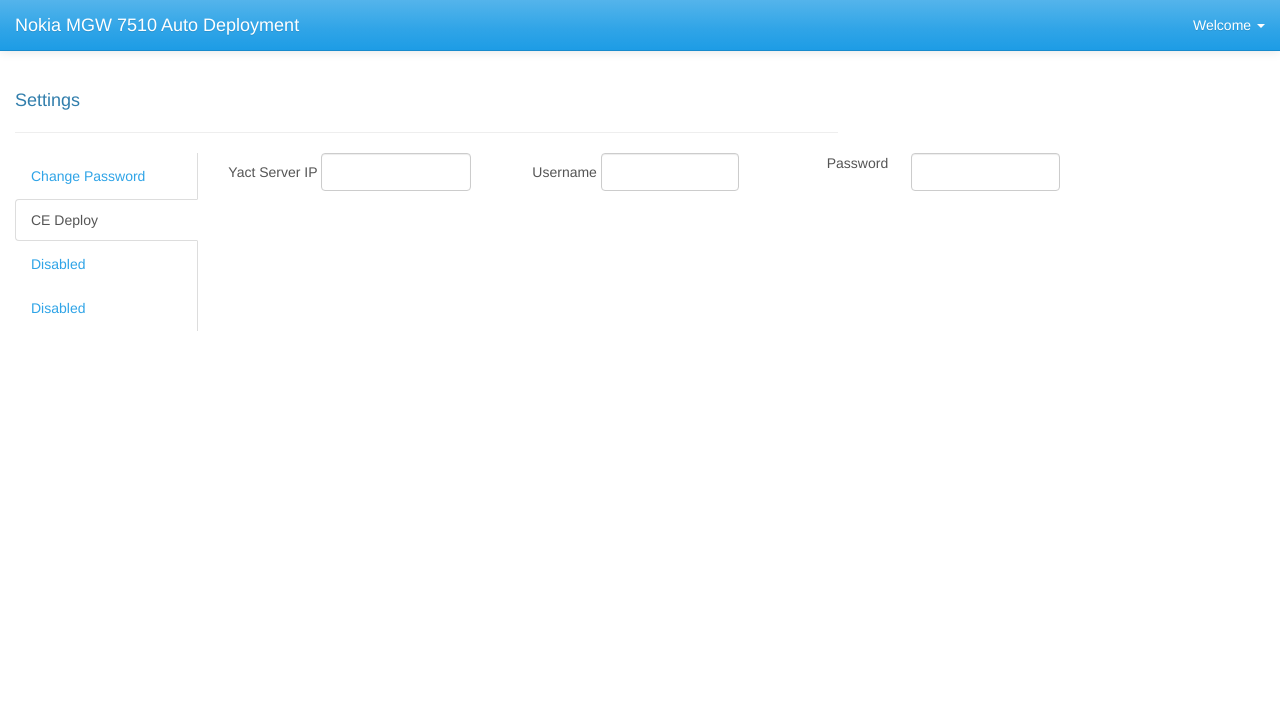
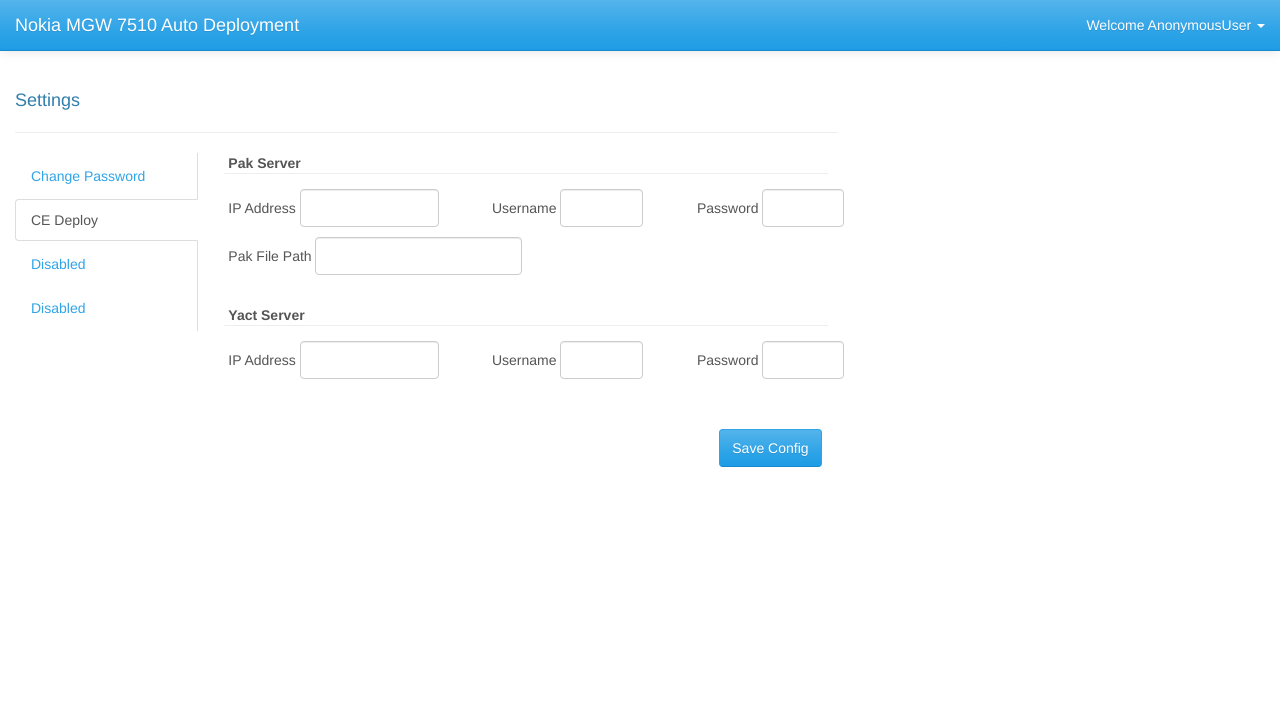
Before and after one commit to gter1216/mgw7510-web, a Django app: template mgw7510/templates/settings.html in a window 1280 px wide, after a click on "CE Deploy". Shown: the top 707 px of the page. Run offline with Django 3.2, Linux system fonts and the light colour scheme; the template is opened without the code that fills it, so the values that code supplies are empty; some libraries are stand-ins or nearby versions.

Commit message:
settigns done. now start coding pak list

```diff
--- a/R01/urls.py
+++ b/R01/urls.py
@@ -49,6 +49,10 @@
 
     url(r'^settings/$', 'mgw7510.views.settings'),
 
+    url(r'^settings/get-current-config$', 'mgw7510.views.getCurrentConfig'),
+
+    url(r'^settings/save-config$', 'mgw7510.views.saveConfig'),
+
     # http://135.251.216.181/logout, This is the page after the user logged out
     url(r'^logout/$', 'mgw7510.views.logout'),
 
--- a/mgw7510/templates/settings.html
+++ b/mgw7510/templates/settings.html
@@ -56,7 +56,7 @@
 					<ul class="nav navbar-nav navbar-right">
 						<li class="dropdown">
 							<a class="dropdown-toggle" data-toggle="dropdown" href="#" id="themes">
-								Welcome {{paramUser}}
+								Welcome {{user}}
 								<span class="caret"></span>
 							</a>
 							<ul class="dropdown-menu" aria-labelledby="themes">
@@ -142,19 +142,54 @@
 
                         <!-- CE Deploy Settings-->
                         <div class="tab-pane" id="ceDeploy">
-                            <form id="ceDeploySettingForm" method="post" class="form-inline" action="ce-deploy-settings/" role="form" >
+                            <form id="ceDeploySettingForm" method="post" class="form-inline" role="form" >
+
+                                <!-- Pak Server Config-->
+                                <div style="margin-bottom: 0em; font-weight: 600">Pak Server</div>
+                                <hr style="margin-bottom: 1em; margin-top: 0em; width: 65%; margin-left: -0.5%;height: 1px">
+                                <div class="form-group" >
+                                    <label class="control-label" style="font-weight: 300;">IP Address</label>
+                                    <input type="text" class="form-control" name="pakServerIp" id="pakServerIp" style="width: 50%">
+                                </div>
+                                <div class="form-group" style="margin-left: -2%">
+                                    <label class="control-label" style="font-weight: 300;">Username</label>
+                                    <input type="text" class="form-control" name="pakServerUsername" id="pakServerUsername" style="width: 30%">
+                                </div>
+                                <div class="form-group" style="margin-left: -8%">
+                                    <label class="control-label" style="font-weight: 300">Password</label>
+                                    <input type="text" class="form-control" name="pakServerPasswd" id="pakServerPasswd" style="width: 30%">
+                                </div>
+                                <div style="height: 10px"></div>
                                 <div class="form-group">
-                                    <label class="control-label" style="font-weight: 300">Yact Server IP</label>
-                                    <input type="text" class="form-control" name="username" id="cpUsername" style="width: 50%">
+                                    <label class="control-label" style="font-weight: 300;">Pak File Path</label>
+                                    <input type="text" class="form-control" name="pakServerFp" id="pakServerFp">
+                                </div> <!-- Yact Server Config-->
+
+                                <div style="height: 30px;"></div>
+
+                                <!-- Yact Server Config-->
+                                <div style="margin-bottom: 0em; font-weight: 600">Yact Server</div>
+                                <hr style="margin-bottom: 1em; margin-top: 0em; width: 65%; margin-left: -0.5%;height: 1px">
+                                <div class="form-group" >
+                                    <label class="control-label" style="font-weight: 300;">IP Address</label>
+                                    <input type="text" class="form-control" name="yactUsername" id="yactUsername" style="width: 50%">
                                 </div>
+                                <div class="form-group" style="margin-left: -2%">
+                                    <label class="control-label" style="font-weight: 300;">Username</label>
+                                    <input type="text" class="form-control" name="yactUsername" id="yactUsername" style="width: 30%">
+                                </div>
+                                <div class="form-group" style="margin-left: -8%">
+                                    <label class="control-label" style="font-weight: 300">Password</label>
+                                    <input type="text" class="form-control" name="yactUsername" id="yactUsername" style="width: 30%">
+                                </div>  <!-- Yact Server Config-->
+
+                                <!-- Save Config-->
+                                <div style="height:50px;"></div>
                                 <div class="form-group">
-                                    <label class="control-label" style="font-weight: 300; margin-left: 0em">Username</label>
-                                    <input type="text" class="form-control" name="username" id="cpUsername" style="width: 50%">
-                                </div>
-                                <div class="form-group">
-                                    <label class="col-sm-4 control-label" style="font-weight: 300">Password</label>
-                                    <input type="text" class="form-control" name="username" id="cpUsername" style="width: 50%">
-                                </div>
+                                    <button type="submit" class="btn btn-primary btn-block" style="margin-left: 480%">Save Config</button>
+                                </div> <!-- Save Config-->
+
+
                             </form>
                         </div>
 
@@ -185,6 +220,8 @@
 
 		$(document).ready(function() {
 		    validate_password_change();
+		    get_current_config();
+		    save_config();
 		});
 
         function validate_password_change() {
@@ -259,7 +296,53 @@
                         'html'
                     )
                 });
-        }
+        } //function validate_password_change()
+
+        function get_current_config(){
+            // get current settings from database
+            $.post({
+                url: 'get-current-config',
+                type: 'POST',
+                dataType: 'json',
+                success: function(result){
+                    $.each(result,function(key,val){
+                        $('#'+key).attr("value",val)
+                    })
+                }
+            })
+        } // function get_current_config()
+
+        function save_config(){
+            // save the new config data to database
+            $('#ceDeploySettingForm').on('submit', function (event) {
+
+                event.preventDefault();
+
+                var newConfigData = {
+                    'pakServerIp': $('#pakServerIp').val(),
+                    'pakServerUsername': $('#pakServerUsername').val(),
+                    'pakServerPasswd': $('#pakServerPasswd').val(),
+                    'pakServerFp': $('#pakServerFp').val()
+                };
+
+                $.post({
+                    url: 'save-config',
+                    type: 'POST',
+                    // we can also use form serialize function
+                    data: JSON.stringify(newConfigData),
+                    dataType: 'html',
+                    success: function(result){
+                        if(result == "ok"){
+                            alert("Data Save Successful!");
+                        }
+                        else{
+                            alert(result);
+                        }
+                    }
+                })
+            })
+
+        } // function save_config()
 
 		</script>
 
```
Also changed, not shown: mgw7510/views.py (+33 -4 lines).
